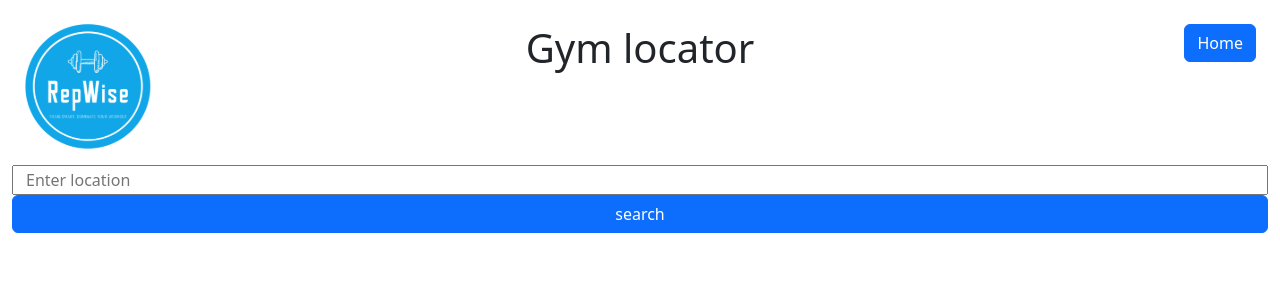
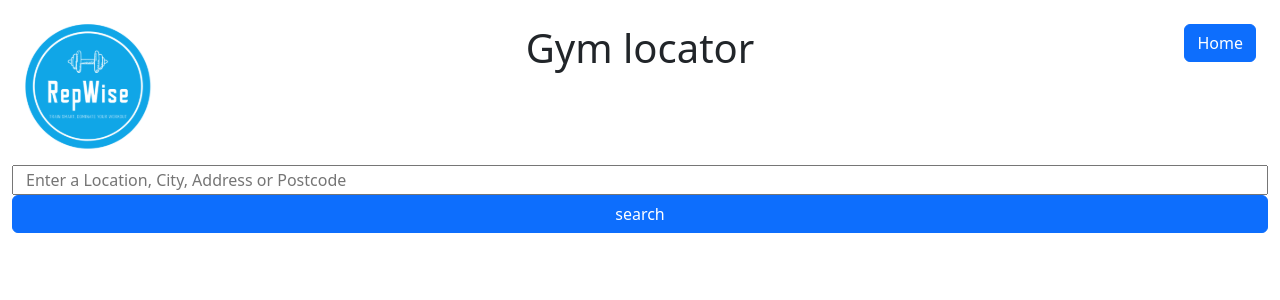
Before and after one commit to Theojeddy/Weightlifting-rep-calculator, a React (Create React App) app: page /GymLocator in a window 1280 px wide. Shown: the top 300 px of the page. Built offline with nearby package versions, Linux system fonts and the light colour scheme.

Commit message:
api working in console, error is being called, no errors or warnings, need to create cards for each location

```diff
--- a/src/Pages/Gym.js
+++ b/src/Pages/Gym.js
@@ -32,7 +32,7 @@ async function fetchGyms() {
     )}?format=json&limit=1`;
     const geocodeResponse = await axios.get(geocodeUrl);
     if (geocodeResponse.data.length === 0) {
-      setError("Could not find coordinates for the given address");
+      setError("Sorry, I can't find that location, please try again");
       return;
     }
     const { lat, lon } = geocodeResponse.data[0];
@@ -46,7 +46,7 @@ async function fetchGyms() {
     console.log(data);
 
     if (!response.ok) {
-      setError("Something went wrong, try again");
+      setError("Sorry, something went wrong, please try again");
       return;
     }
 
@@ -83,7 +83,7 @@ async function fetchGyms() {
       <div className="row mt-3">
         <input
           type="text"
-          placeholder="Enter location"
+          placeholder="Enter a Location, City, Address or Postcode "
           onChange={(e) => setAddress(e.target.value)}
         />
 
@@ -93,6 +93,10 @@ async function fetchGyms() {
           search{" "}
         </button>
       </div>
+      <div className="row text-center">
+      {error && <p className="text-danger">{error}</p>}
+
+      </div>
     </div>
   );
 }
```
